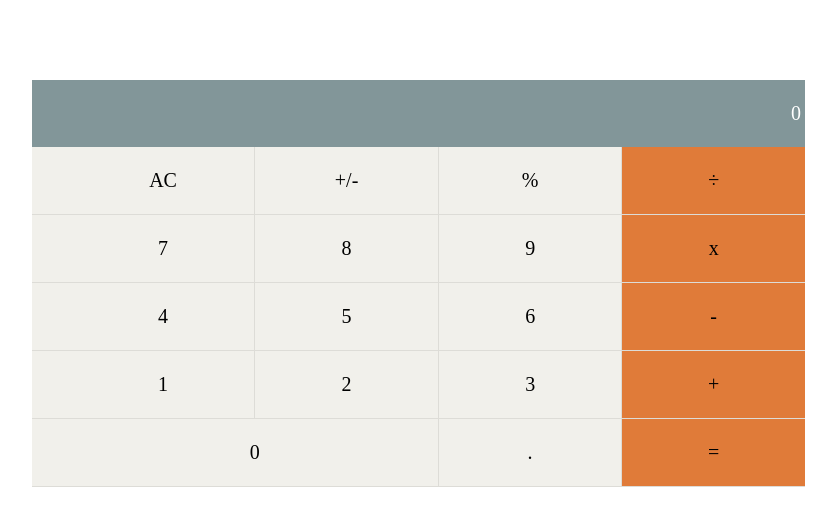
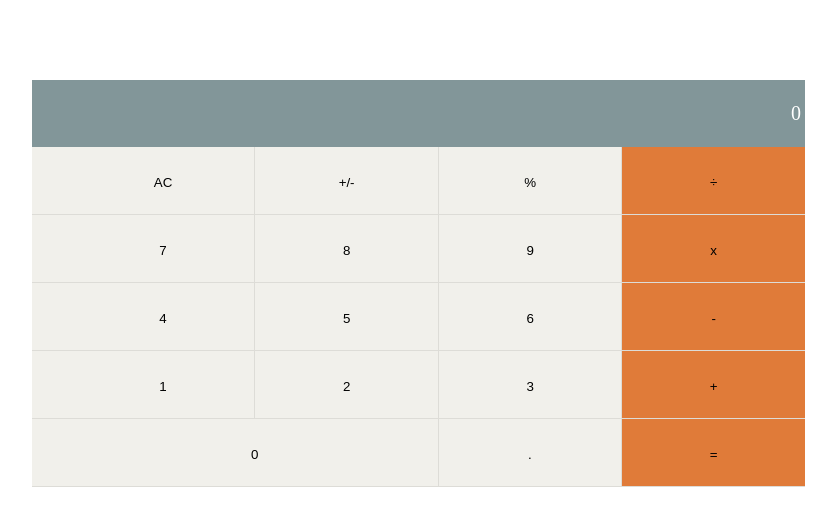
Before and after one commit to ridaarif98/math-magician, a React (Create React App) app: page / in a window 1280 px wide. Shown: the top 526 px of the page, without its empty margins (229-1065 px from the left). Built offline with nearby package versions, Linux system fonts and the light colour scheme.

Commit message:
Add buttons assign them values, name and call event of them

```diff
--- a/src/components/Calculator.js
+++ b/src/components/Calculator.js
@@ -1,9 +1,19 @@
 import React from 'react';
+// import calculate from '../logic/calculator';
 
 class CalculatorDesign extends React.Component {
   constructor(props) {
     super(props);
-    this.state = { result: 0 };
+    this.state = {
+      result: 0,
+      next: null,
+      operation: null,
+    };
+    this.handleChange = this.handleChange.bind(this);
+  }
+
+  handleChange(e) {
+    console.log(this.state, e.target.name);
   }
 
   render() {
@@ -17,41 +27,41 @@ class CalculatorDesign extends React.Component {
         </li>
         <li>
           <ul className="buttonList">
-            <li>AC</li>
-            <li>+/-</li>
-            <li>%</li>
-            <li>÷</li>
+            <li><button className="calculateBtn" name="AC" value="AC" onClick={this.handleChange}>AC</button></li>
+            <li><button className="calculateBtn" name="+/-" value="+/-" onClick={this.handleChange}>+/-</button></li>
+            <li><button className="calculateBtn" name="%" value="%" onClick={this.handleChange}>%</button></li>
+            <li><button className="calculateBtn" name="÷" value="÷" onClick={this.handleChange}>÷</button></li>
           </ul>
         </li>
         <li>
           <ul className="buttonList">
-            <li>7</li>
-            <li>8</li>
-            <li>9</li>
-            <li>x</li>
+            <li><button className="calculateBtn" name='7' value="7" onClick={this.handleChange}>7</button></li>
+            <li><button className="calculateBtn" name="8" value="8" onClick={this.handleChange}>8</button></li>
+            <li><button className="calculateBtn" name="9" value="9" onClick={this.handleChange}>9</button></li>
+            <li><button className="calculateBtn" name="x" value="x" onClick={this.handleChange}>x</button></li>
           </ul>
         </li>
         <li>
           <ul className="buttonList">
-            <li>4</li>
-            <li>5</li>
-            <li>6</li>
-            <li>-</li>
+            <li><button className="calculateBtn" name="4" value="4" onClick={this.handleChange}>4</button></li>
+            <li><button className="calculateBtn" name="5" value="5" onClick={this.handleChange}>5</button></li>
+            <li><button className="calculateBtn" name="6" value="6" onClick={this.handleChange}>6</button></li>
+            <li><button className="calculateBtn" name="-" value="-" onClick={this.handleChange}>-</button></li>
           </ul>
         </li>
         <li>
           <ul className="buttonList">
-            <li>1</li>
-            <li>2</li>
-            <li>3</li>
-            <li>+</li>
+            <li><button className="calculateBtn" name="1" value="1" onClick={this.handleChange}>1</button></li>
+            <li><button className="calculateBtn" name="2" value="2" onClick={this.handleChange}>2</button></li>
+            <li><button className="calculateBtn" name="3" value="3" onClick={this.handleChange}>3</button></li>
+            <li><button className="calculateBtn" name="+" value="+" onClick={this.handleChange}>+</button></li>
           </ul>
         </li>
         <li>
           <ul className="buttonListBottom">
-            <li>0</li>
-            <li>.</li>
-            <li>=</li>
+            <li><button className="calculateBtn" name="0" value="0" onClick={this.handleChange}>0</button></li>
+            <li><button className="calculateBtn" name="." value="." onClick={this.handleChange}>.</button></li>
+            <li><button className="calculateBtn" name="=" value="=" onClick={this.handleChange}>=</button></li>
           </ul>
         </li>
       </ul>
--- a/src/styles/style.css
+++ b/src/styles/style.css
@@ -51,3 +51,8 @@
 .buttonListBottom li:first-child {
   width: 58%;
 }
+
+.calculateBtn {
+  background-color: transparent;
+  border: none;
+}
```
